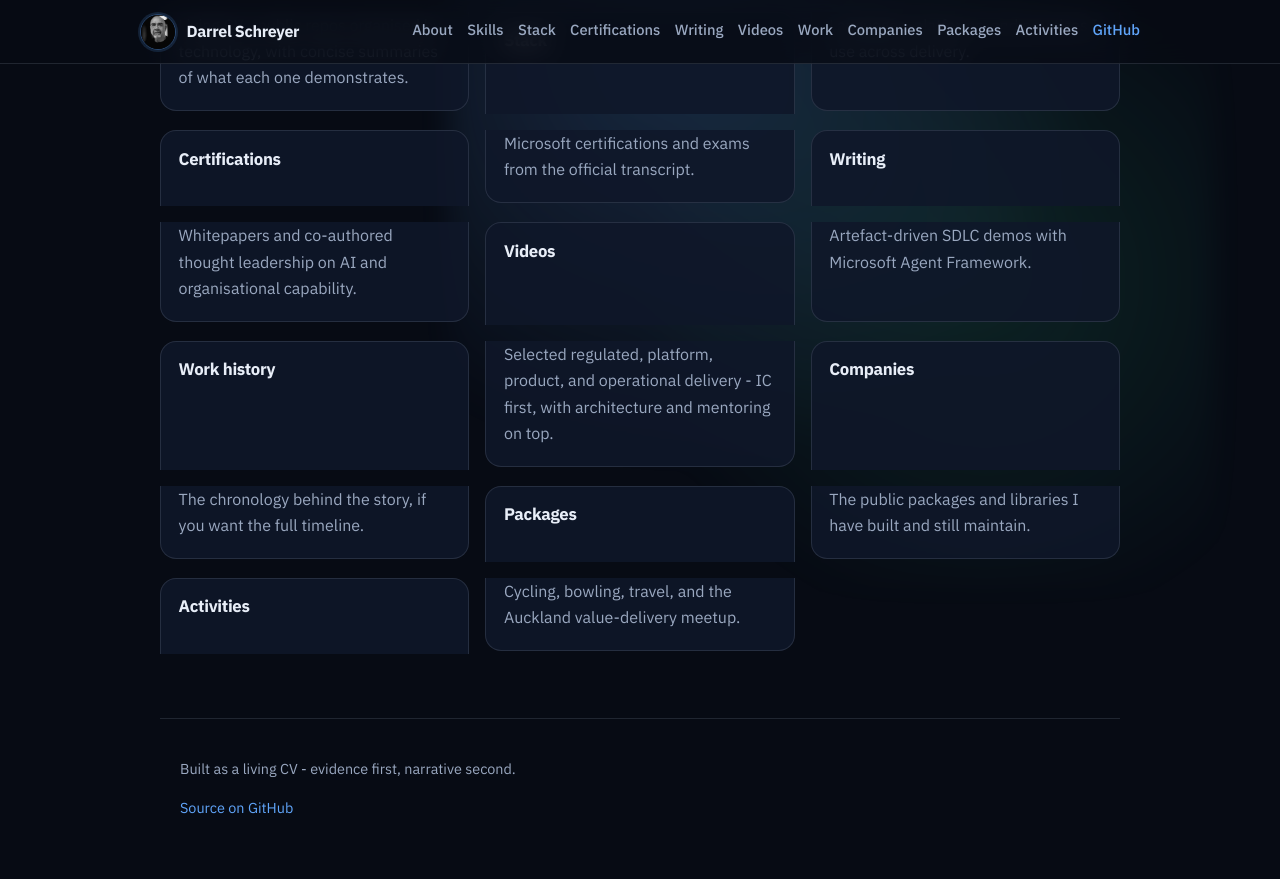
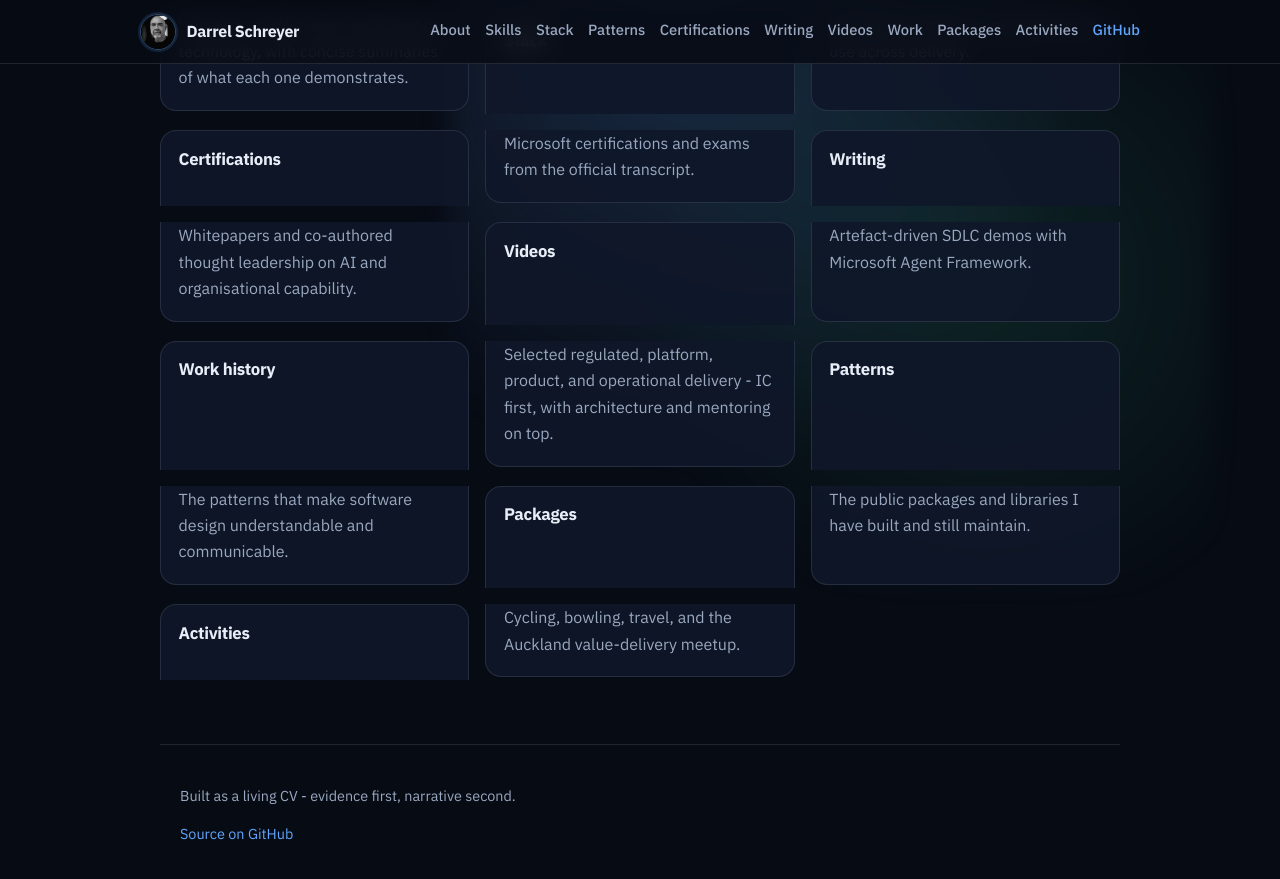
Before and after one commit to nabs-darrel-schreyer/aboutme, a Jekyll site: the page built from index.md, in a window 1280 px wide and 900 px high, scrolled down 534 px. Shown: the top 879 px of the window. Built offline with Jekyll 4.4.1, drawn with Linux system fonts in a browser that asks for light colours.

Commit message:
Add package.json and package-lock.json for dependency management; create patterns.md for documentation
- Created package.json to manage project dependencies including @net-advantage/nabs-ui-shell and react-router-dom.
- Added package-lock.json to lock the versions of installed packages.
- Introduced patterns.md to document the Transactional Outbox Pattern with an accompanying image.

```diff
--- a/_includes/nav.html
+++ b/_includes/nav.html
@@ -11,11 +11,11 @@
     <a href="{{ '/about/' | relative_url }}">About</a>
     <a href="{{ '/skills/' | relative_url }}">Skills</a>
     <a href="{{ '/stack/' | relative_url }}">Stack</a>
+    <a href="{{ '/patterns/' | relative_url }}">Patterns</a>
     <a href="{{ '/certifications/' | relative_url }}">Certifications</a>
     <a href="{{ '/writing/' | relative_url }}">Writing</a>
     <a href="{{ '/videos/' | relative_url }}">Videos</a>
     <a href="{{ '/work-history/' | relative_url }}">Work</a>
-    <a href="{{ '/companies/' | relative_url }}">Companies</a>
     <a href="{{ '/packages/' | relative_url }}">Packages</a>
     <a href="{{ '/activities/' | relative_url }}">Activities</a>
     <a class="nav__external" href="https://github.com/nabs-darrel-schreyer" target="_blank" rel="noopener">GitHub</a>
--- a/index.md
+++ b/index.md
@@ -33,9 +33,9 @@ Artefact-driven SDLC demos with Microsoft Agent Framework.
 
 Selected regulated, platform, product, and operational delivery - IC first, with architecture and mentoring on top.
 
-## [Companies]({{ '/companies/' | relative_url }})
+## [Patterns]({{ '/patterns/' | relative_url }})
 
-The chronology behind the story, if you want the full timeline.
+The patterns that make software design understandable and communicable.
 
 ## [Packages]({{ '/packages/' | relative_url }})
 
--- /dev/null
+++ b/package.json
@@ -0,0 +1,6 @@
+{
+  "dependencies": {
+    "@net-advantage/nabs-ui-shell": "^0.84.0",
+    "react-router-dom": "^7.18.3"
+  }
+}
```
Also changed, not shown: companies.md (deleted, +0 -23 lines), patterns.md (added, +10 -0 lines), work-history.md (+20 -0 lines), assets/images/patterns/patterns-transactional-outbox.svg (added), image.png (added), 2 other files.
